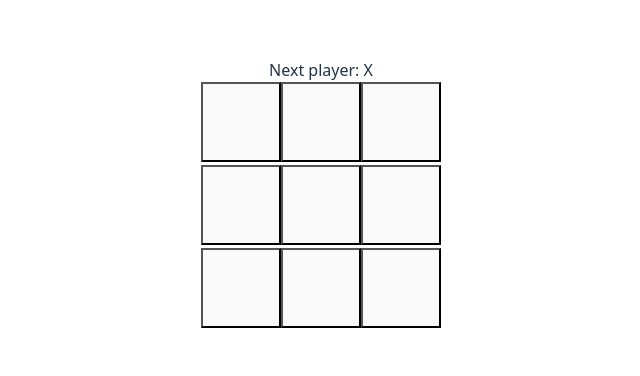
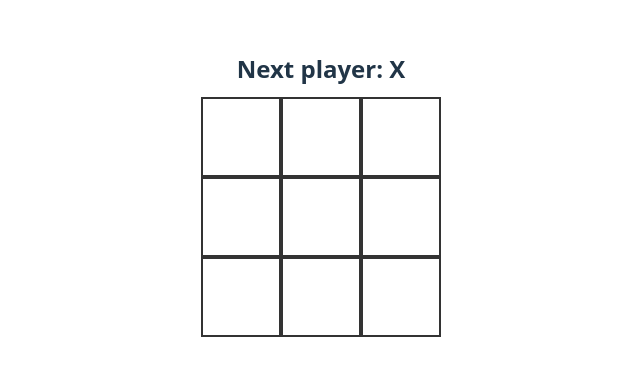
Before and after one commit to JudeLicea/my-react-app, a React (Vite) app: page / in a window 1280 px wide. Shown: the part 206-582 px from the top of the page, without its empty margins (319-959 px from the left). Built offline with nearby package versions, Linux system fonts and the light colour scheme.

Commit message:
Changed boxes to stop moving when clicked

```diff
--- a/src/index.css
+++ b/src/index.css
@@ -43,15 +43,29 @@ h1 {
   font-size: 48px;
   font-weight: bold;
   cursor: pointer;
+  background: #fff;
+  border: 2px solid #333;
+  padding: 0;
+  margin: 0;
+  outline: none;
+  box-sizing: border-box;
+}
+.square:focus {
+  outline: none;
+  border: 2px solid #333;
+  padding: 0;
+  margin: 0;
+  background: #ddd;
 }
 
 
 button:hover {
   border-color: #646cff;
 }
-button:focus,
-button:focus-visible {
-  outline: 4px auto -webkit-focus-ring-color;
+
+.square:focus,
+.square:active {
+  background: #ddd;
 }
 
 @media (prefers-color-scheme: light) {
@@ -66,3 +80,14 @@ button:focus-visible {
     background-color: #f9f9f9;
   }
 }
+
+
+.board-row {
+  display: flex;
+}
+
+.status {
+  margin-bottom: 10px;
+  font-size: 24px;
+  font-weight: bold;
+}
```
